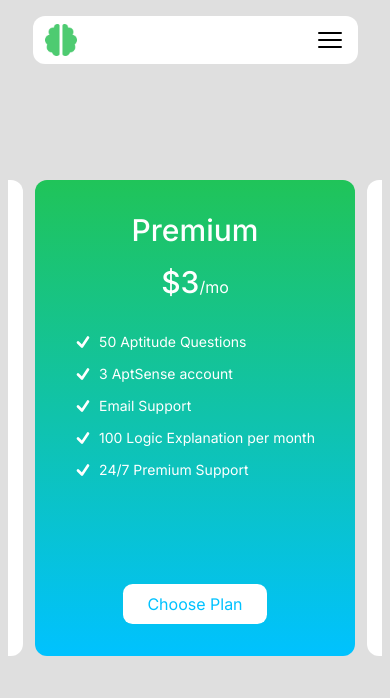
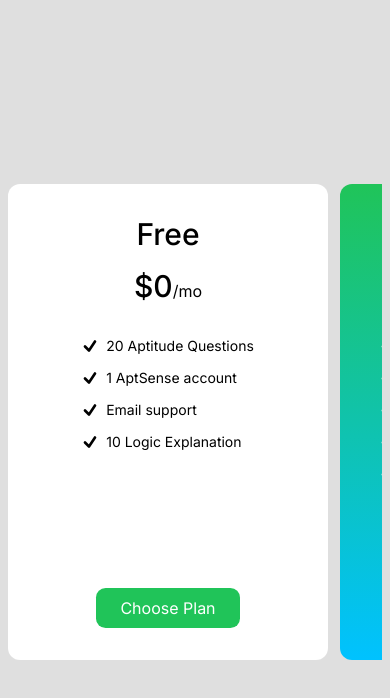
Before and after one commit to newtonfav/AptSense, a Next.js app: page /pricing in a window 390 px wide. Shown: the top 698 px of the page. Built offline with nearby package versions, Linux system fonts and the light colour scheme.

Commit message:
fix height

```diff
--- a/app/_components/header.tsx
+++ b/app/_components/header.tsx
@@ -5,7 +5,7 @@ import { Bars3Icon } from "@heroicons/react/24/solid";
 
 export default function Header() {
   return (
-    <header className=" items-center flex flex-col">
+    <header className="hidden items-center sm:flex flex-col">
       <div className="bg-primary-200 phone:px-3 px-10 py-3 phone:py-2 mt-4 rounded-[0.75rem] w-10/12 text-black flex flex-row justify-between items-center max-w-7xl">
         <Logo />
         <Navigation />
--- a/app/_components/options.tsx
+++ b/app/_components/options.tsx
@@ -66,7 +66,7 @@ export default function Options({
   return (
     <form onSubmit={handleSubmit}>
       <fieldset className="items-center flex flex-col">
-        <div className="inline-flex midPhone:flex-col gap-4 mb-12">
+        <div className="inline-flex midPhone:flex-col gap-2 sm:gap-4 mb-4 sm:mb-12">
           {options.map((option, index) => (
             <Option
               image={option.image}
@@ -128,6 +128,7 @@ export default function Options({
             width={90}
             height={90}
             quality={100}
+            className="sm:size-full size-12"
             priority
           />
         </label>
--- a/app/_components/test-card.tsx
+++ b/app/_components/test-card.tsx
@@ -17,12 +17,12 @@ export default function TestCard({ questions, index }: TestCardProps) {
   return (
     <div className="bg-primary-200 p-3 sm:p-10 rounded-[0.75rem] min-w-min space-y-4 flex flex-col items-center select-none mb-4 sm:mb-8">
       <div>{question.task}</div>
-      <div className="flex flex-col sm:flex-row gap-4 items-center">
+      <div className="flex flex-col sm:flex-row gap-1 sm:gap-4 items-center">
         <Image
           src={question.image}
           alt={"aptitude image"}
           quality={100}
-          className="mb-[2rem]"
+          className="mb-0 sm:mb-[2rem]"
           width={350}
           height={88}
           priority
--- a/app/_components/test.tsx
+++ b/app/_components/test.tsx
@@ -28,7 +28,7 @@ export default function Test() {
 
   return (
     <div>
-      <div className="justify-center flex items-center overflow-y-auto h-[90dvh] sm:h-[78dvh] space-x-3 sm:space-x-12">
+      <div className="justify-center flex items-center overflow-y-auto h-full sm:h-[78dvh] space-x-3 sm:space-x-12">
         <button
           onClick={() => dispatch({ type: "question/prev" })}
           disabled={isPrevDisabled}
--- a/app/layout.tsx
+++ b/app/layout.tsx
@@ -30,7 +30,7 @@ export default function RootLayout({
           <Header />
 
           <div className="flex-1 px-2 sm:px-4 py-4 grid">
-            <main className="mx-auto w-full max-w-7xl overflow-x-hidden">
+            <main className="mx-auto w-full max-w-7xl sm:block flex items-center overflow-x-hidden">
               {children}
             </main>
           </div>
```
